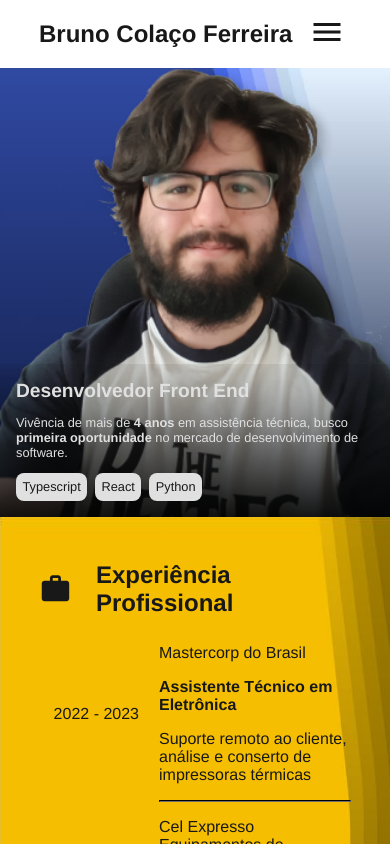
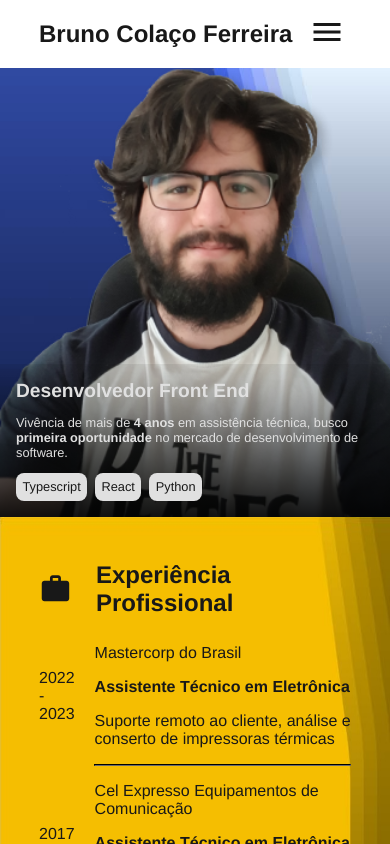
Before and after one commit to bcf513/PaginaPessoal, a React (Vite) app: page / in a window 390 px wide. Shown: the top 844 px of the page. Built offline with nearby package versions, Linux system fonts and the light colour scheme.

Commit message:
Ajuste de margens
Ajuste de margens e tamanhos em elementos com página em tamanho menor

```diff
--- a/src/App.css
+++ b/src/App.css
@@ -183,4 +183,10 @@ svg {
   .contato {
     background-image: url("./assets/images/Background_Contato_640.jpg");
   }
+  .container-data {
+    min-width: unset;
+  }
+  .divider-container, .lista-idiomas {
+    padding-left: 55px;
+  }
 }
```
